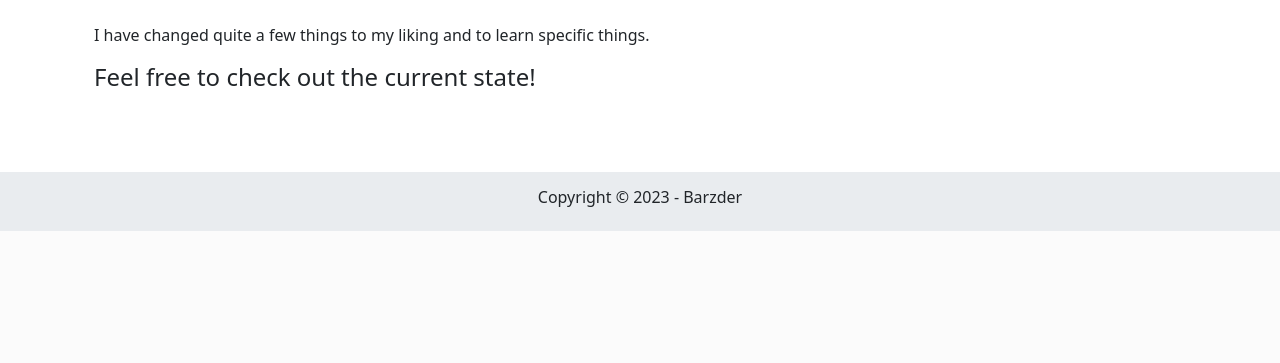
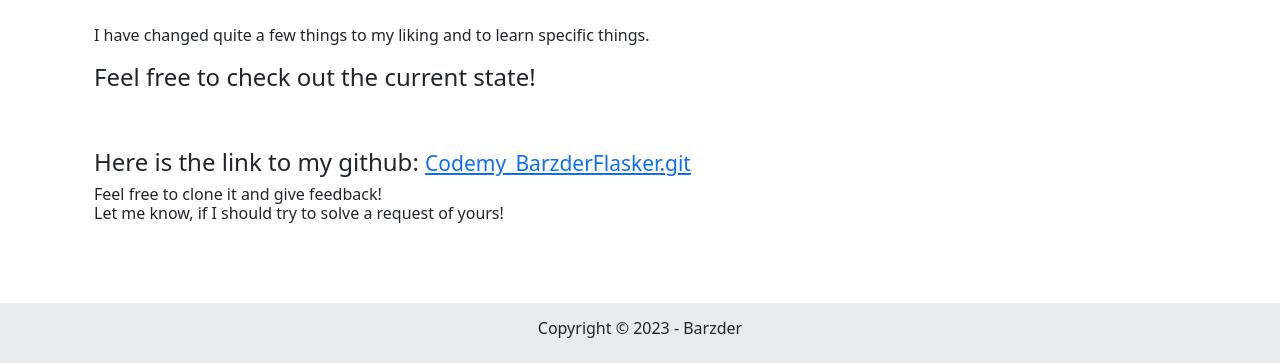
Before and after one commit to Barzder/Codemy_BarzderFlasker, a Flask app: page / in a window 1280 px wide. Shown: the part 638-1001 px from the top of the page. Before the commit the page ends 869 px from the top, so only its background shows below. Run offline with Flask 3, Linux system fonts and the light colour scheme.

Commit message:
changes to the index page, to link to Codemy's website and my github

```diff
--- a/runtime/templates/index.html
+++ b/runtime/templates/index.html
@@ -7,9 +7,9 @@
     <div class="container">
         <div class="row">
             <div class="col">
-                <h4>This webpage is was created to learn things!</h4>
+                <h4>This webpage was created to learn things!</h4>
                 <br/>
-                <p>The groundwork for this site was created following the tutorial series from Codemy:</p>
+                <p>The groundwork for this site was created following the tutorial series from Codemy: <a href="https://codemy.com" target="_blank">Codemy's Website</a></p>
             </div>
         </div>
         <div class="row">
@@ -37,6 +37,15 @@
                 -->
             </div>
         </div>
+        <div class="row" style="margin-top: 3rem;">
+            <div class="col">
+                <h4>Here is the link to my github: <small><a href="https://github.com/Barzder/Codemy_BarzderFlasker.git" target="_blank">Codemy_BarzderFlasker.git</a></small></h4>
+                <h6>
+                    Feel free to clone it and give feedback!<br>
+                    Let me know, if I should try to solve a request of yours!
+                </h6>
+            </div>
+        </div>
     </div>
     </br></br>
 {% endblock %}
```
